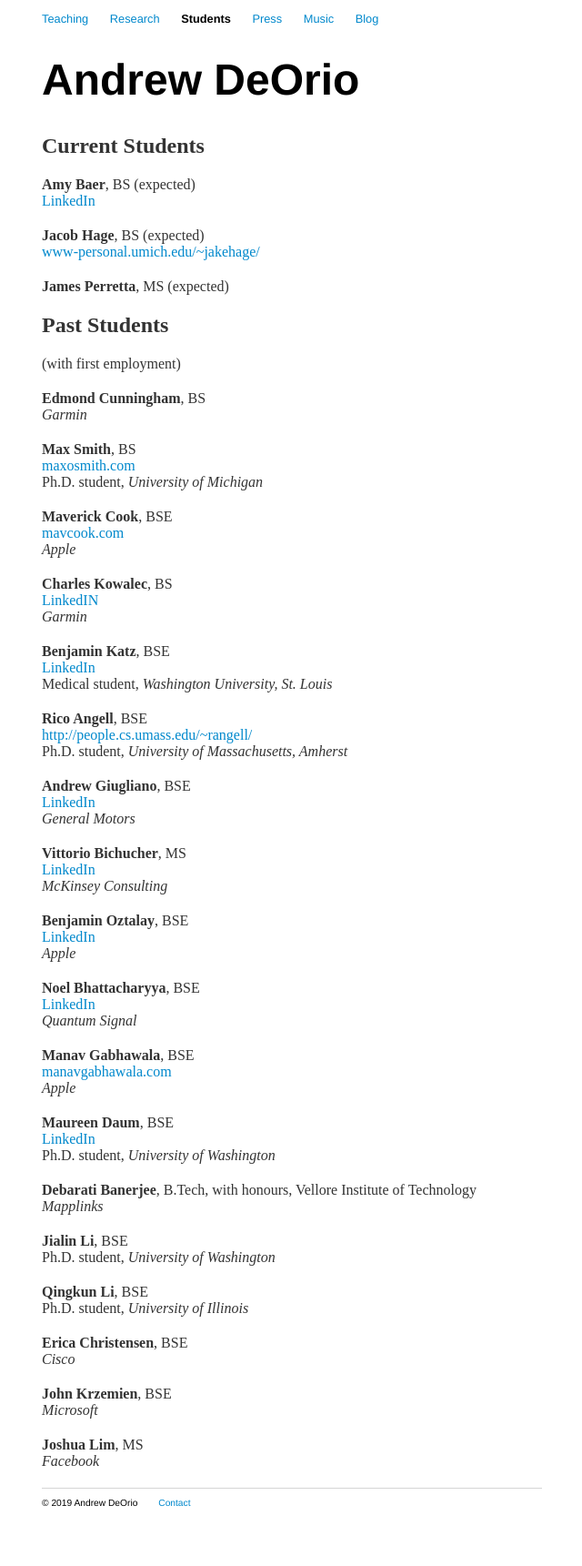
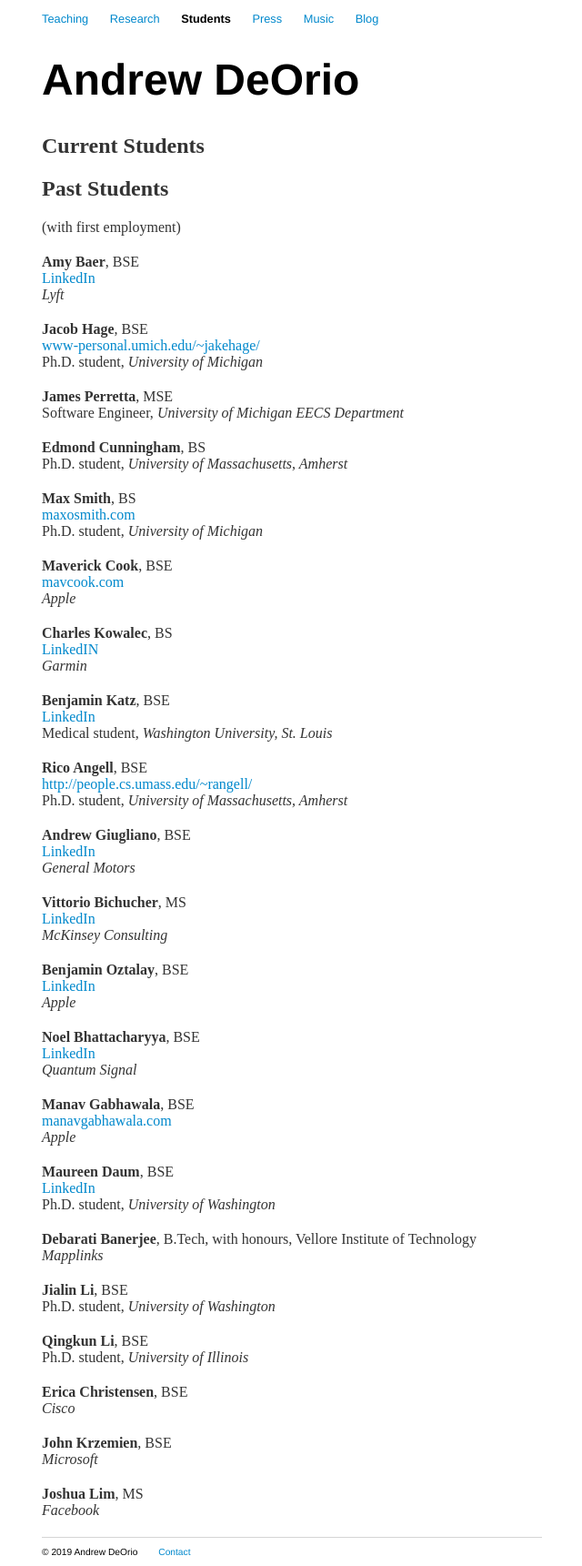
Before and after one commit to awdeorio/andrewdeorio.com, a Jekyll site: the page built from students/index.html, in a window 1280 px wide. Shown: the whole page at 91% size, without its empty margins (319-959 px from the left). Built offline with Jekyll 4.4.1, drawn with Linux system fonts in a browser that asks for light colours; nearby versions of some CDN libraries; before the commit the page ends 1667 px from its top, so only the background shows below that.

Commit message:
Update students

```diff
--- a/students/index.html
+++ b/students/index.html
@@ -8,34 +8,35 @@ title: Students | Andrew DeOrio
 </div>
 
 <div class="content">
-<b>Amy Baer</b>, BS (expected)<br>
-<a href="https://www.linkedin.com/in/amyjbaer/" target="_blank">
-LinkedIn
-</a><br>
-</div>
-
-
-<div class="content">
-<b>Jacob Hage</b>, BS (expected)<br>
-<a href="http://www-personal.umich.edu/~jakehage/" target="_blank">
-www-personal.umich.edu/~jakehage/
-</a><br>
-</div>
-
-<div class="content">
-<b>James Perretta</b>, MS (expected)<br>
-<!-- <a href="" target="_blank">
-     </a><br> -->
-</div>
-
-<div class="content">
 <h2>Past Students</h2>
 (with first employment)
 </div>
 
 <div class="content">
+<b>Amy Baer</b>, BSE<br>
+<a href="https://www.linkedin.com/in/amyjbaer/" target="_blank">
+LinkedIn
+</a><br>
+<i>Lyft</i>
+</div>
+
+
+<div class="content">
+<b>Jacob Hage</b>, BSE<br>
+<a href="http://www-personal.umich.edu/~jakehage/" target="_blank">
+www-personal.umich.edu/~jakehage/
+</a><br>
+Ph.D. student, <i>University of Michigan</i>
+</div>
+
+<div class="content">
+<b>James Perretta</b>, MSE<br>
+Software Engineer, <i>University of Michigan EECS Department</i>
+</div>
+
+<div class="content">
 <b>Edmond Cunningham</b>, BS<br>
-<i>Garmin</i>
+Ph.D. student, <i>University of Massachusetts, Amherst</i>
 </div>
 
 <div class="content">
```
